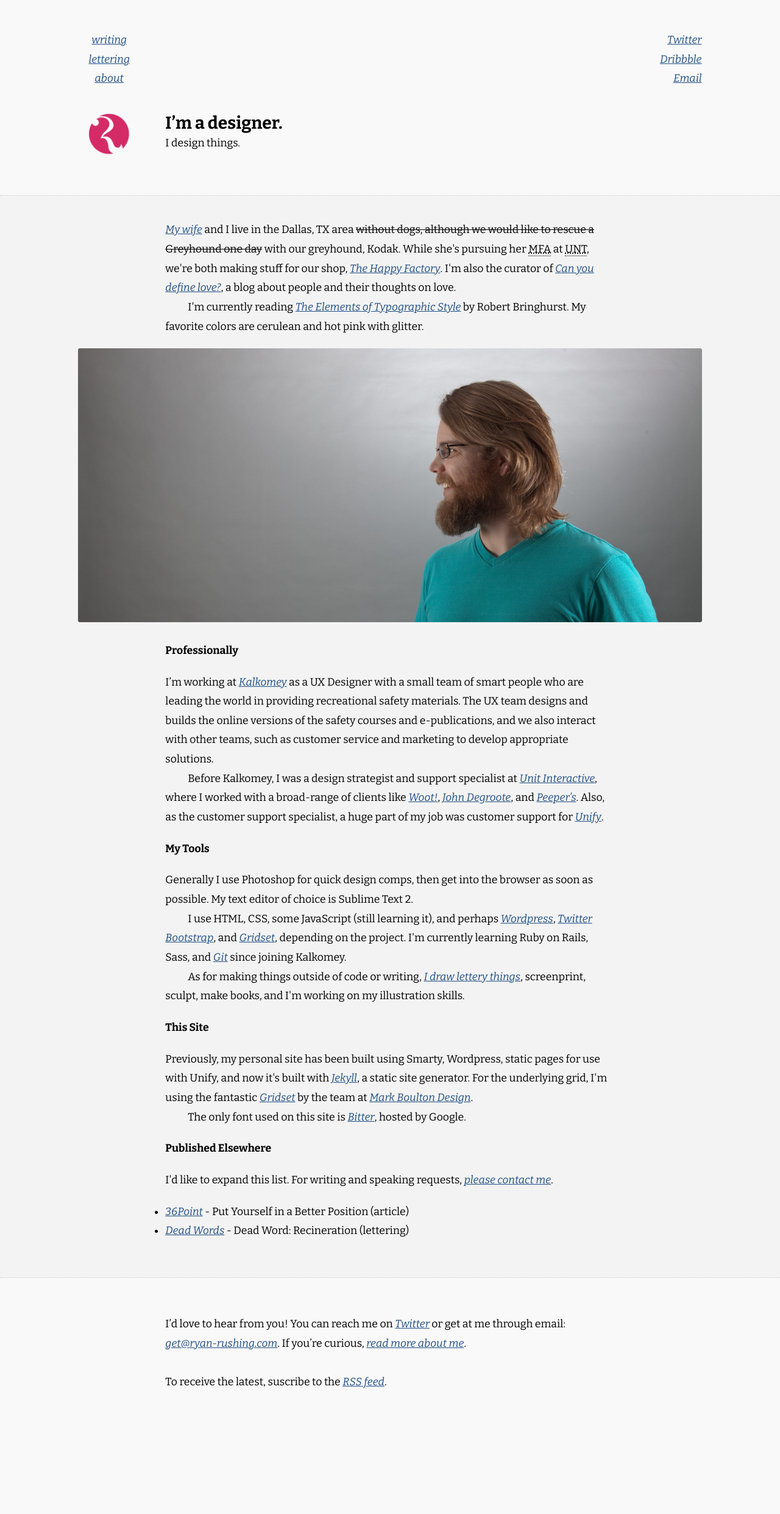
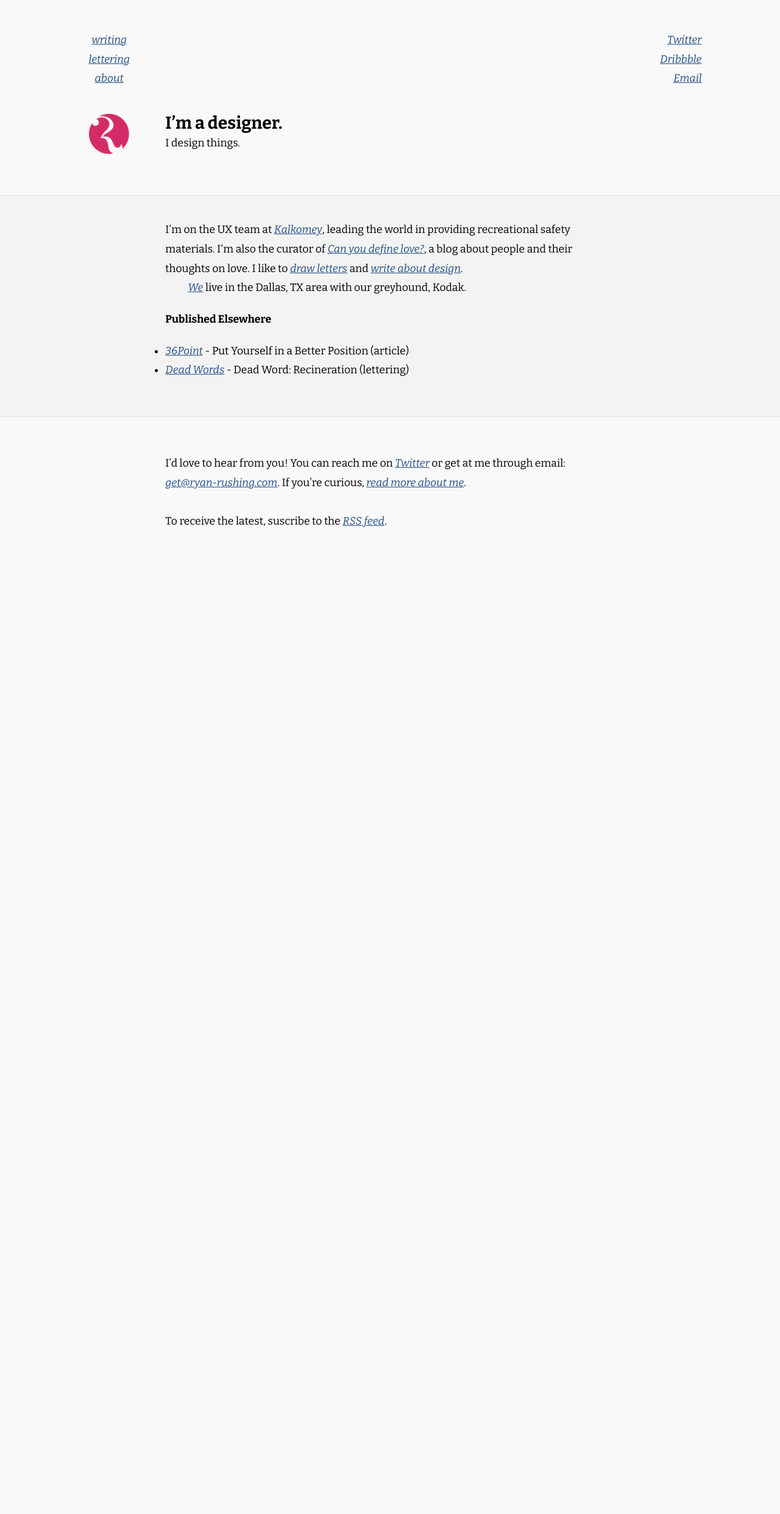
Before and after one commit to WriteEditor/ryan-rushing, a Jekyll site: the page built from about.html, in a window 1280 px wide. Shown: the whole page at 61% size. Built offline with Jekyll 4.4.1, drawn with Linux system fonts in a browser that asks for light colours; comment, search, counter and statistics services are not loaded; after the commit the page ends 1071 px from its top, so only the background shows below that.

Commit message:
heavily edited the about page

```diff
--- a/about.html
+++ b/about.html
@@ -10,58 +10,13 @@ permalink: /about/
 		<div class="l-all m-all s-all">
 			<div class="l2-l3 m2-m4 s-all">
 				<p>
-					<a href="http://rachelrushing.com">My wife</a> and I live in the Dallas, TX area <s>without dogs, although we would like to rescue a Greyhound one day</s> with our greyhound, Kodak. While she's pursuing her <abbr title="Masters of Fine Arts">MFA</abbr> at <abbr title="University of North Texas">UNT</abbr>, we're both making stuff for our shop, <a href="http://wecreatehappy.com">The Happy Factory</a>. I'm also the curator of <a href="http://canyoudefinelove.com">Can you define love?</a>, a blog about people and their thoughts on love.
+					I&rsquo;m on the UX team at <a href="http://kalkomey.com">Kalkomey</a>, leading the world in providing recreational safety materials. I'm also the curator of <a href="http://canyoudefinelove.com">Can you define love?</a>, a blog about people and their thoughts on love. I like to <a href="/lettering">draw letters</a> and <a href="/writing">write about design</a>.
 				</p>
 				<p>
-					I'm currently reading <a href="http://books.google.com/books/about/The_Elements_of_Typographic_Style.html?id=uKkQAQAAMAAJ"><i>The Elements of Typographic Style</i></a> by Robert Bringhurst. My favorite colors are cerulean and hot pink with glitter.
-				</p>
-			</div>
-		</div>
-
-
-
-		<div class="l-all m-all s-all">
-			<img id="face" src="/img/ryan-rushing.jpg" alt="">
-		</div>
-
-
-		<div class="l-all m-all s-all">
-			<div class="l2-l3 m2-m4 s-all">
-
-
-				<h3>Professionally</h3>
-				<p>
-					I&rsquo;m working at <a href="http://kalkomey.com">Kalkomey</a> as a UX Designer with a small team of smart people who are leading the world in providing recreational safety materials. The UX team designs and builds the online versions of the safety courses and e-publications, and we also interact with other teams, such as customer service and marketing to develop appropriate solutions.
-				</p>
-
-				<p>
-					Before Kalkomey, I was a design strategist and support specialist at <a href="http://unitinteractive.com">Unit Interactive</a>, where I worked with a broad-range of clients like <a href="http://woot.com">Woot!</a>, <a href="http://johndegroote.com">John Degroote</a>, and <a href="http://peepersdallas.com">Peeper&rsquo;s</a>. Also, as the customer support specialist, a huge part of my job was customer support for <a href="http://unify.unitinteractive.com">Unify</a>.
-				</p>
-
-				<h3>My Tools</h3>
-
-				<p>
-					Generally I use Photoshop for quick design comps, then get into the browser as soon as possible. My text editor of choice is Sublime Text 2.
-				</p>
-				<p>
-					I use HTML, CSS, some JavaScript (still learning it), and perhaps <a href="http://wordpress.org">Wordpress</a>, <a href="http://twitter.github.com/bootstrap/">Twitter Bootstrap</a>, and <a href="http://gridsetapp.com">Gridset</a>, depending on the project. I'm currently learning Ruby on Rails, Sass, and <a href="http://git-scm.com/">Git</a> since joining Kalkomey.
-				</p>
-				<p>
-					As for making things outside of code or writing, <a href="/lettering">I draw lettery things</a>, screenprint, sculpt, make books, and I'm working on my illustration skills.
-				</p>
-
-				<h3>This Site</h3>
-				<p>
-					Previously, my personal site has been built using Smarty, Wordpress, static pages for use with Unify, and now it's built with <a href="http://jekyllrb.com/">Jekyll</a>, a static site generator. For the underlying grid, I'm using the fantastic <a href="http://gridsetapp.com">Gridset</a> by the team at <a href="http://markboultondesign.com/">Mark Boulton Design</a>.
-				</p>
-				<p>
-					The only font used on this site is <a href="http://www.google.com/webfonts/specimen/Bitter">Bitter</a>, hosted by Google.
+					<a href="http://rachelrushing.com">We</a> live in the Dallas, TX area with our greyhound, Kodak.
 				</p>
 
 				<h3>Published Elsewhere</h3>
-				<p>
-					I'd like to expand this list. For writing and speaking requests, <a href="mailto: get@ryan-rushing.om">please contact me</a>.
-				</p>
 				<ul>
 					<li>
 						<a href="http://www.36point.com/archives/2011/03/put-yourself-in-a-better-position.html">36Point</a> - 	Put Yourself in a Better Position
--- a/css/ryan.css
+++ b/css/ryan.css
@@ -116,7 +116,7 @@ header      { width: 100%; float: left; clear: both; margin: 50px 0 0 0;}
     #archive                            { list-style: none !important;}
     #archive a                          { padding: 10px 0;}
     #archive li, #archive a             { float: left; clear: both; width: 100%;}
-    #archive h3                         { font-size: 100%; float: left; clear: left; margin: 0;}
+    #archive h3                         { font-size: 100%; float: left; clear: left; margin: 0; font-weight: 400;}
     #archive p                          { font-size: 100%; float: right; clear: right; color: #000; font-style: normal; text-decoration: none;}
     #archive li:nth-child(2n)           { background: #fff;}
     #archive li:hover                   { background: #eb1072; box-shadow: 0 0 5px rgba(0, 0, 0, 0.5);}
--- a/index.html
+++ b/index.html
@@ -9,11 +9,10 @@ subtitle: Designer
 		<div class="l-all m-all s-all">
 				<div class="l2-l3 m-all s-all">
 					<p>
-						I  tell peoples’ stories at <a href="http://canyoudefinelove.com">Can you define love?</a>, and my wife and I make handmade things to sell at <a href="http://www.wecreatehappy.com">The Happy Factory</a>. I’m also a UX designer at <a href="http://kalkomey.com">Kalkomey</a>.
+						I&rsquo;m on the UX team at <a href="http://kalkomey.com">Kalkomey</a>, leading the world in providing recreational safety materials. I'm also the curator of <a href="http://canyoudefinelove.com">Can you define love?</a>, a blog about people and their thoughts on love.
 					</p>
-
 					<p>
-						<a href="/about">More about me &rarr;</a>
+						I like to <a href="/lettering">draw letters</a> and <a href="/writing">write about design</a>.
 					</p>
 				</div>
 		</div>
```
